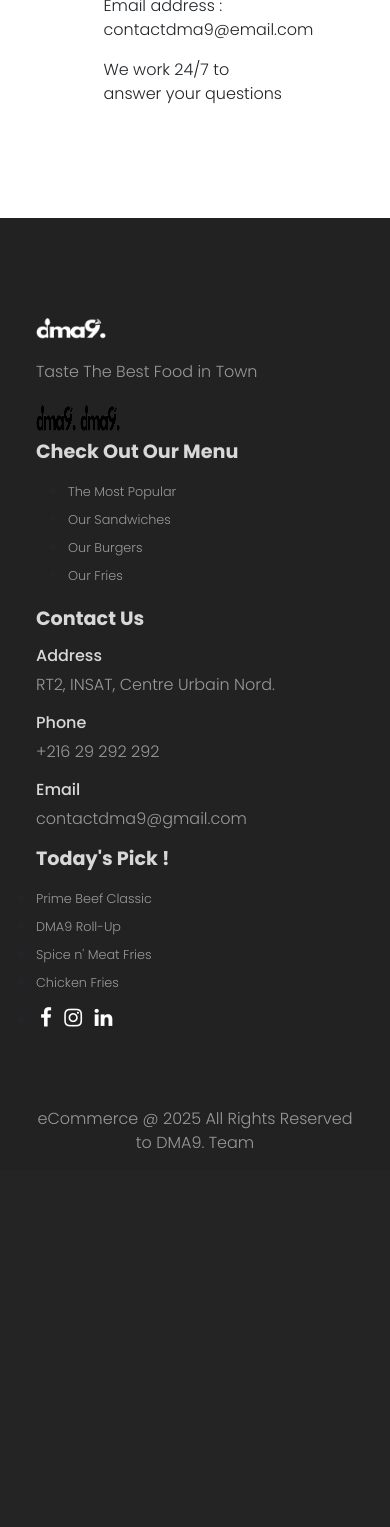
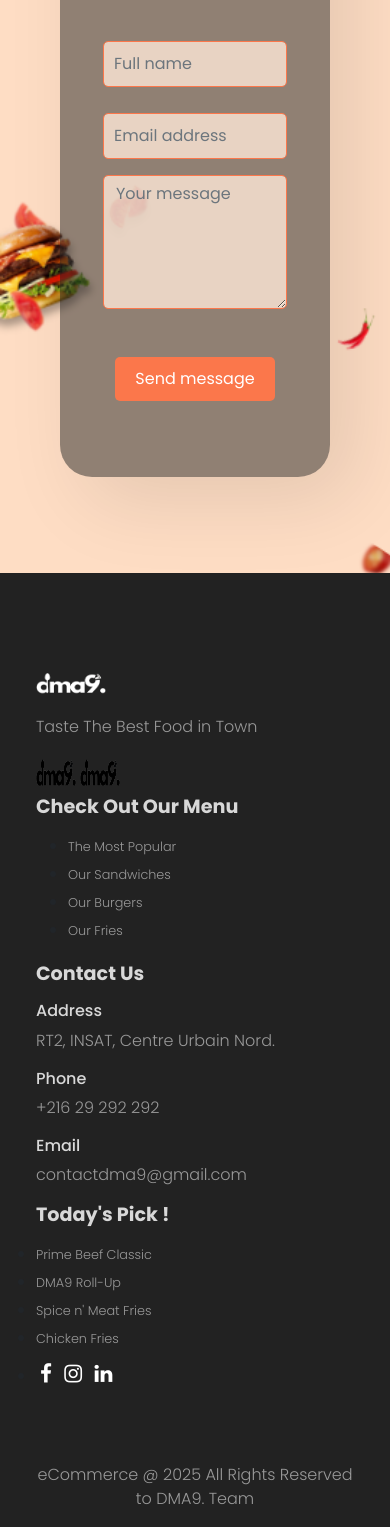
Before and after one commit to OmarChouchane/DMA9, a PHP site: page /contact.php in a window 390 px wide. Shown: the part 613-2140 px from the top of the page. Before the commit the page ends 1761 px from the top, so only its background shows below. Run offline with PHP 8.4, Linux system fonts and the light colour scheme.

Commit message:
contact us page

```diff
--- a/contact.php
+++ b/contact.php
@@ -14,56 +14,66 @@ include('layouts/header.php');
  ?>
 
 
+<div id="banner-bg">
+
+<section class="py-5" id="contact-us">
+            <div class="container" data-aos="zoom-in-up" data-aos-duration="1000">
+                <div class="body">
+                <div class="row justify-content-center text-center mb-lg-5">
+                    <div class="col-lg-8 col-xxl-7">
+                    <div class="container text-center mt-5"  data-aos="fade-up" data-aos-duration="1000">
+                            <h3>Contact Us</h3>
+                            <hr class="mx-auto">
+                            <!--<p>Here you can check out our featured products</p>-->
+                        </div>
+                    </div>
+                </div>
+                <div class="row pb-5 ">
+
+                        <div class="col-md-6 map" data-aos="zoom-in-up" data-aos-duration="1000">
 
 
-    <!--Contact-->
-    <section class="my-5 py-5">
-        <div class="container text-center mt-3 pt-5">
-            <h2 class="form-weight-bold">Contact Us</h2>
-            <hr class="mx-auto">
+                            <iframe src="https://www.google.com/maps/embed?pb=!1m18!1m12!1m3!1d10739.607942007151!2d10.19700484579142!3d36.8447621029688!2m3!1f0!2f0!3f0!3m2!1i1024!2i768!4f13.1!3m3!1m2!1s0x12fd34c6d1e93bef%3A0x4153c4733f285343!2sNational%20Institute%20of%20Applied%20Science%20and%20Technology!5e0!3m2!1sen!2stn!4v1715343618339!5m2!1sen!2stn" width="100%" height="340" style="border:0;" allowfullscreen="" loading="lazy" referrerpolicy="no-referrer-when-downgrade"></iframe>
 
                     </div>
-        <div class="mx-auto container">
-            <form id="contact-form" method="POST" action="send_email.php">
 
-                <div class="form-group">
-                    <label>Name</label>
-                    <input type="text" class="form-control" id="name" name="name" placeholder="Name" required>
+                    <div class="col-md-6" data-aos="zoom-in-up" data-aos-duration="1000">
+
+                        <form>
+                            <div class="row text-center">
+
+                                <div class="col-12">
+
+                                    <div class="mb-3">
+                                        <input class="form-control bg-light" placeholder="Full name" type="text">
                                     </div>
-                <div class="form-group">
-                    <label>Email address</label>
-                    <input type="email" class="form-control" id="email" name="email" placeholder="Email address" required>
                                 </div>
-                <div class="form-group">
-                    <label>Subject</label>
-                    <input type="text" class="form-control" id="subject" name="subject" placeholder="Subject" required>
+                                <div class="col-12">
+                                    <div class="mb-3">
+                                        <input class="form-control bg-light" placeholder="Email address" type="email">
                                     </div>
-                <div class="form-group">
-                    <label>Message</label>
-                    <textarea class="form-control"  id="message" name="message" placeholder="Leave a message"required></textarea>
                                 </div>
-                <div class="form-group">
-                    <input type="submit" name="send" class="btn" id="send-btn" value="Send">
+                                <div class="col-12">
+                                    <div class="mb-3">
+                                        <textarea class="form-control bg-light" placeholder="Your message" rows="5"></textarea>
                                     </div>
-
+                                </div>
+                                <div class="col-lg-12 send">
+                                    <div class="">
+                                        <button class="btn btn-primary submit" type="submit">Send message</button>
+                                    </div>
+                                </div>
+                            </div>
                         </form>
-
-            <p class="w-50 mx-auto">
-                Phone number : <span>123 456 789</span>
-            </p>
-            <p class="w-50 mx-auto">
-                Email address : <span>contactdma9@email.com</span>
-            </p>
-            <p class="w-50 mx-auto">
-                We work 24/7 to answer your questions
-            </p>
-
+                    </div>
+                </div>
+                </div>
             </div>
         </section>
 
 
 
 
-
+        </div>
 
 <?php include('layouts/footer.php'); ?>
--- a/layouts/header.php
+++ b/layouts/header.php
@@ -41,7 +41,7 @@
                 </li>
 
                 <li class="nav-item">
-                    <a class="nav-link" href="#contact-us-0">Contact Us</a>
+                    <a class="nav-link" href="contact.php">Contact Us</a>
                 </li>
                 <li class="nav-item icons">
                     <a href="cart.php"><i class="fa fa-shopping-cart">
```
Also changed, not shown: assets/css/style.css (+7 -0 lines), index.php (+72 -1 lines). Lines whose indentation alone changed are shown as unchanged.
